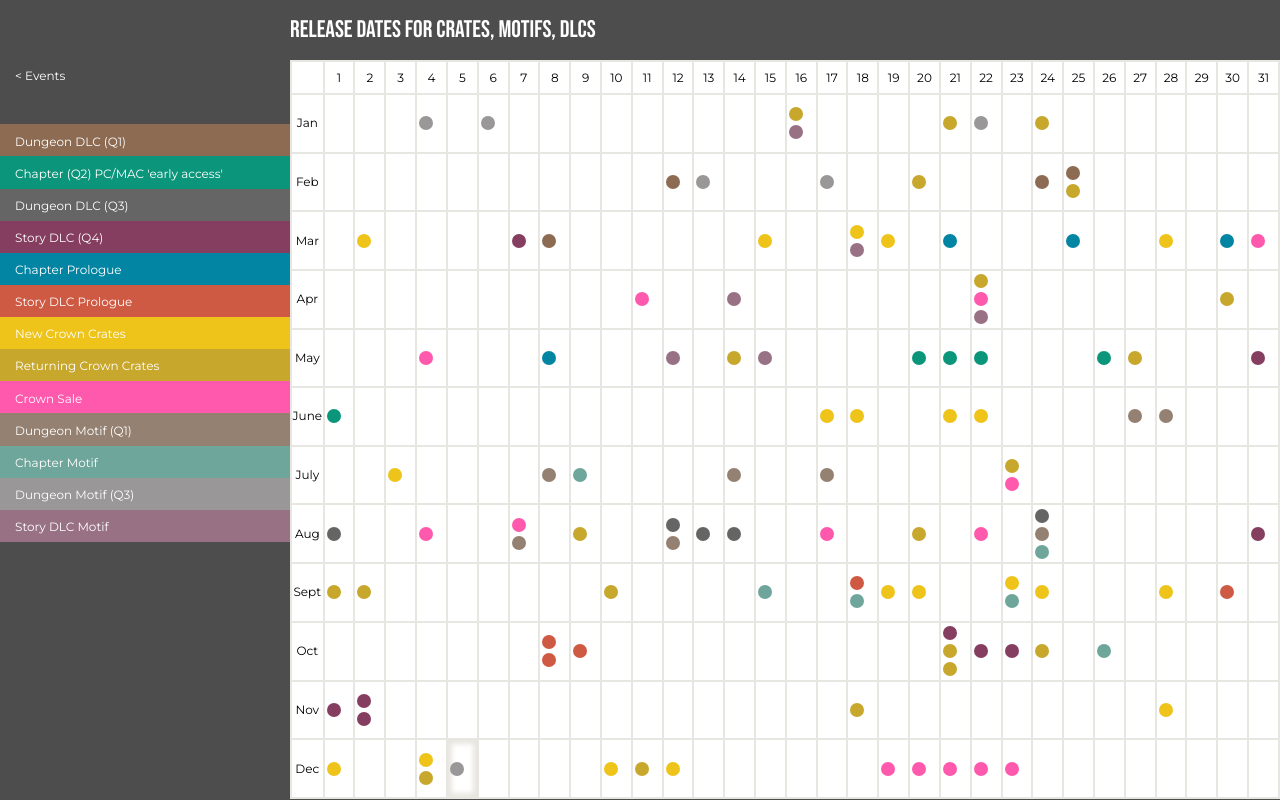
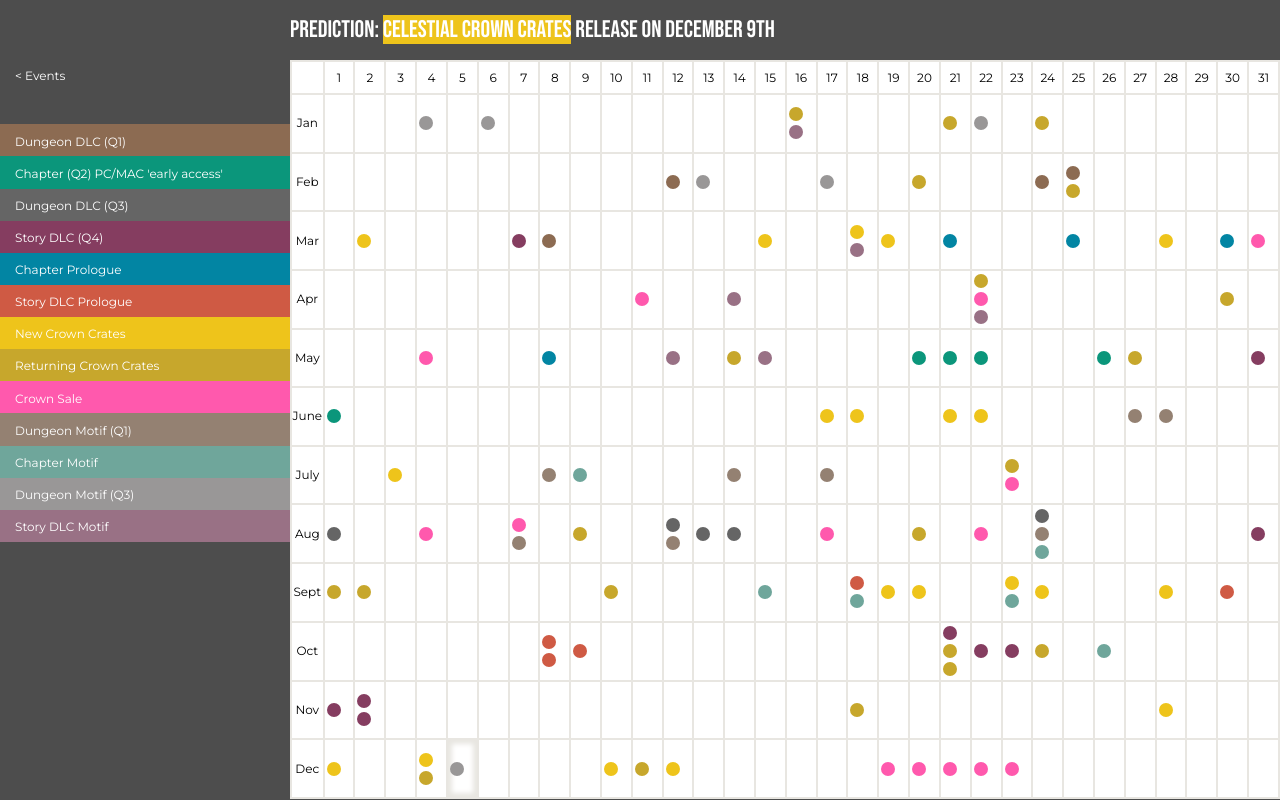
Before and after one commit to Nairinhe/Nairinhe.github.io, a plain HTML site: page index_releases.html in a window 1280 px wide. Drawn offline with nearby package versions, Linux system fonts and the light colour scheme.

Commit message:
Celestial crates release prediction (base: current crates remaining time)

```diff
--- a/index_releases.html
+++ b/index_releases.html
@@ -18,7 +18,8 @@
 </head>
 <body>
   <div>
-    <text>Release dates for crates, motifs, DLCs</text>
+    <!--text>Release dates for crates, motifs, DLCs</text-->
+    <text>Prediction: </text><text class="NewCrates">Celestial Crown Crates</text><text> release on December 9th</text>
   </div>
   <div>
 		<ul>
```
